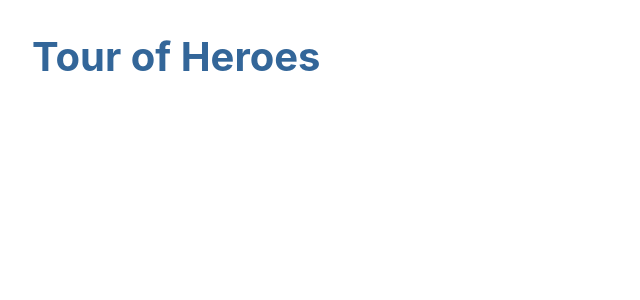
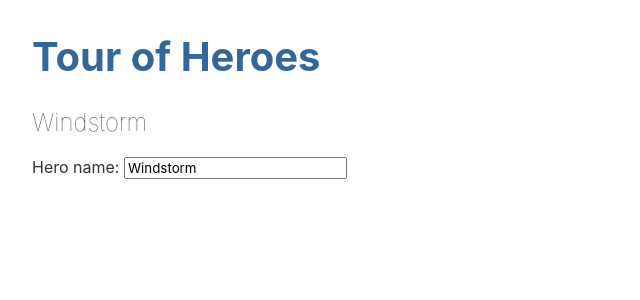
Before and after one commit to manavm1990/Tour-of-Heroes, an Angular app: page / in a window 1280 px wide. Shown: the top 300 px of the page, without its empty margins (0-640 px from the left). Built offline with nearby package versions, Linux system fonts and the light colour scheme.

Commit message:
:sparkles: Implement 2-way data binding for hero.name
Removes :fire: 💩 such as extra `<DOCTYPE>`.
Manually disables HTMLHint

```diff
--- a/src/app/app.component.html
+++ b/src/app/app.component.html
@@ -1,2 +1,2 @@
-<!DOCTYPE html>
 <h1>{{ title }}</h1>
+<app-heroes></app-heroes>
--- a/src/app/app.module.ts
+++ b/src/app/app.module.ts
@@ -3,6 +3,8 @@
 
 import { AppComponent } from './app.component';
 import { HeroesComponent } from './heroes/heroes.component';
+
+import {FormsModule} from "@angular/forms"
 
 @NgModule({
   declarations: [
@@ -10,7 +12,7 @@
     HeroesComponent
   ],
   imports: [
-    BrowserModule
+    BrowserModule, FormsModule
   ],
   providers: [],
   bootstrap: [AppComponent]
--- /dev/null
+++ b/src/app/hero.ts
@@ -0,0 +1,4 @@
+export interface Hero {
+  id: number;
+  name: string;
+}
--- a/src/app/heroes/heroes.component.html
+++ b/src/app/heroes/heroes.component.html
@@ -1 +1,5 @@
-<p>heroes works!</p>
+<h2>{{hero.name}}</h2>
+<div>
+  <label for="name">Hero name: </label>
+  <input id="name" [(ngModel)]="hero.name" placeholder="name" />
+</div>
--- a/src/app/heroes/heroes.component.ts
+++ b/src/app/heroes/heroes.component.ts
@@ -1,15 +1,15 @@
-import { Component, OnInit } from '@angular/core';
+import { Component } from '@angular/core';
+import { Hero } from '../hero';
 
+// Annotate our class with necessary metadata 👇🏾 using the Component DECORATOR from angular core
 @Component({
+  // CSS element selector
   selector: 'app-heroes',
   templateUrl: './heroes.component.html',
-  styleUrls: ['./heroes.component.css']
+  styleUrls: ['./heroes.component.css'],
 })
-export class HeroesComponent implements OnInit {
+export class HeroesComponent {
+  hero: Hero = { id: 1, name: 'Windstorm' };
 
-  constructor() { }
-
-  ngOnInit(): void {
-  }
-
+  constructor() {}
 }
```
